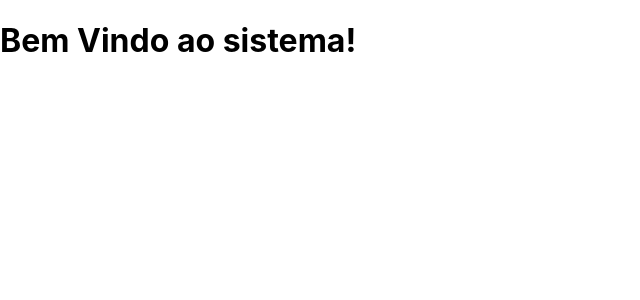
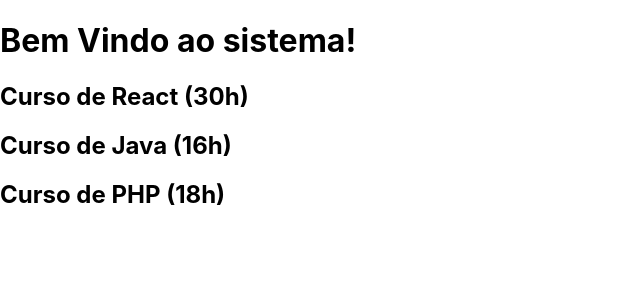
Before and after one commit to Alexandre-CES/desenvolve-React-Js, a React (Create React App) app in the folder meu-primeiro-app/: page / in a window 1280 px wide. Shown: the top 300 px of the page, without its empty margins (0-640 px from the left). Built offline with nearby package versions, Linux system fonts and the light colour scheme.

Commit message:
components and props

```diff
--- a/meu-primeiro-app/src/App.js
+++ b/meu-primeiro-app/src/App.js
@@ -1,7 +1,22 @@
-export default function App(){
+import React from "react"
+
+const Curso = (props) => {
+  return(
+    <div>
+      <h2>Curso de {props.nome} ({props.carga}h)</h2>
+    </div>
+  )
+}
+
+function App(){
   return(
     <div>
       <h1>Bem Vindo ao sistema!</h1>
+      <Curso nome='React' carga='30'/>
+      <Curso nome='Java' carga='16'/>
+      <Curso nome='PHP' carga='18'/>
     </div>
-  )
+  );
 }
+
+export default App;
```
